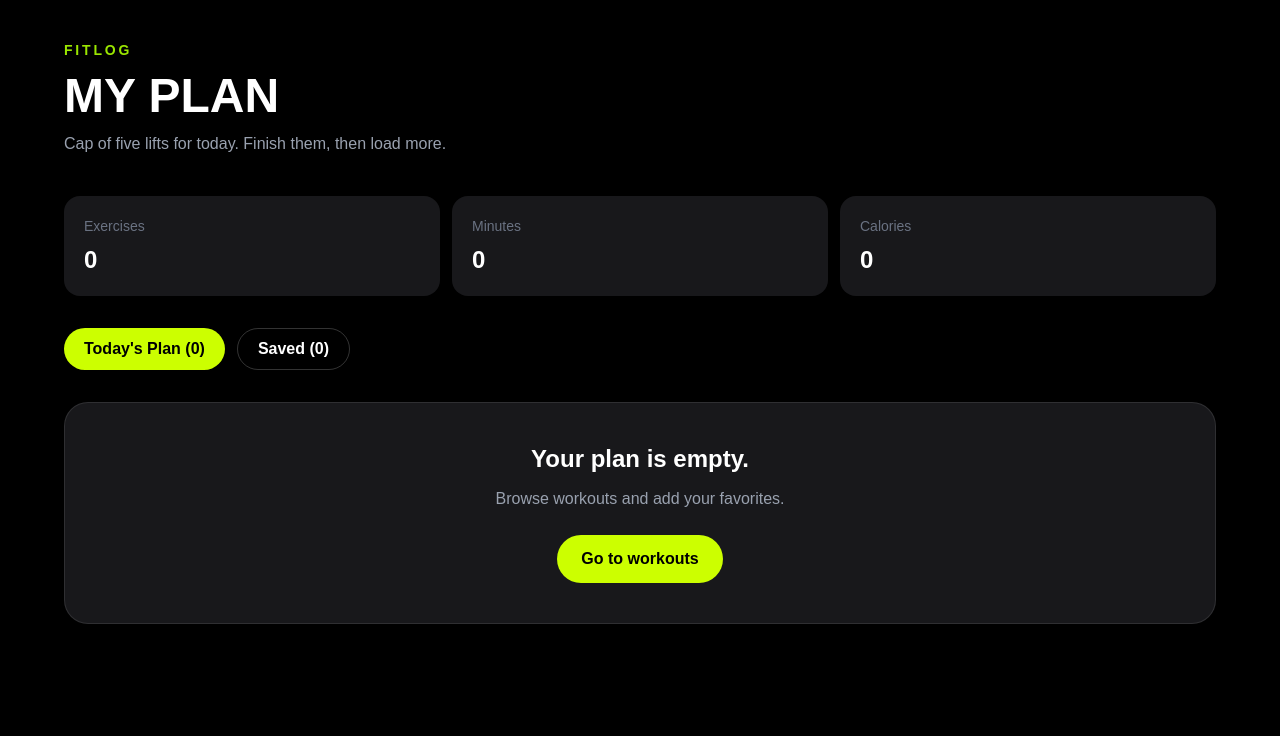
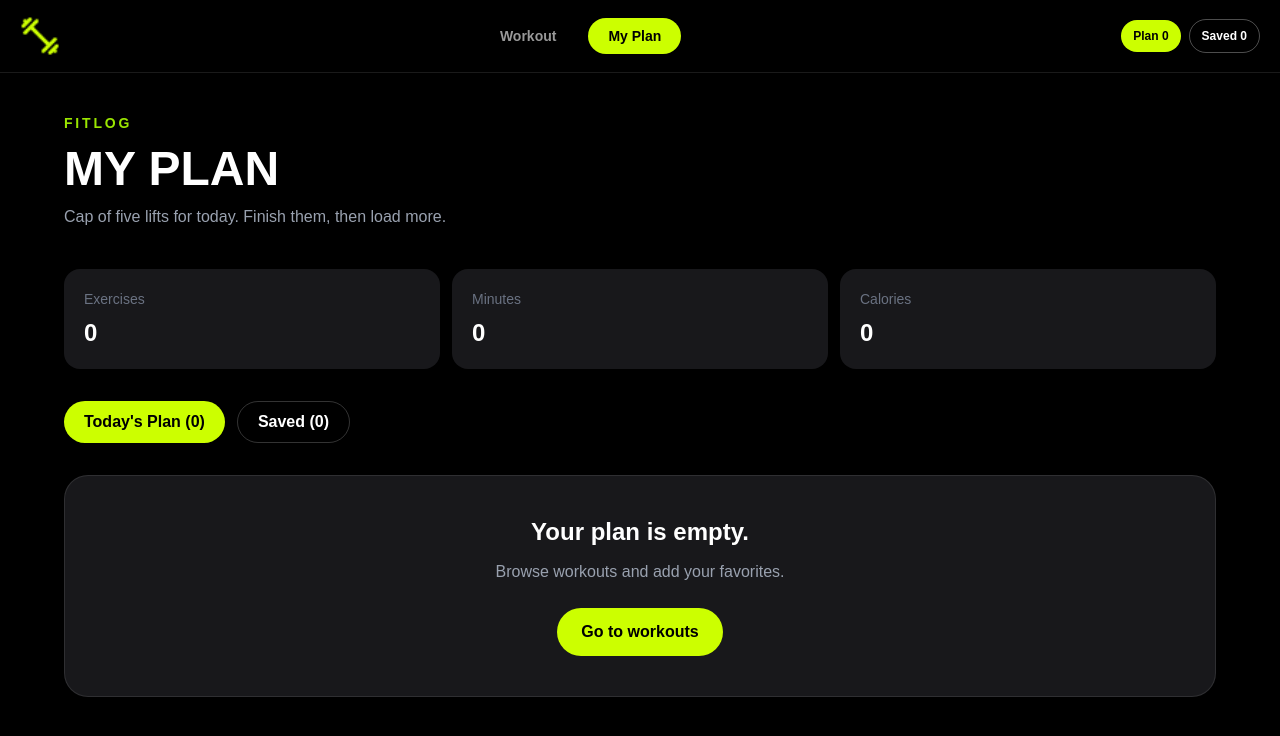
Before and after one commit to ivyakterlotamoni/Assighnment-6, a Next.js app: page /my-plan in a window 1280 px wide. Shown: the top 736 px of the page. Built offline with nearby package versions, Linux system fonts and the light colour scheme.

Commit message:
Add mark as done and dynamic plan counts

```diff
--- a/app/my-plan/page.tsx
+++ b/app/my-plan/page.tsx
@@ -46,6 +46,11 @@ export default function MyPlan() {
     localStorage.setItem("fitlog-saved", JSON.stringify(updated));
   };
 
+  const markAsDone = (id: number) => {
+    alert("Workout marked as done!");
+    removeFromPlan(id);
+  };
+
   const workouts = activeTab === "plan" ? plan : saved;
 
   const totalMinutes = plan.reduce(
@@ -59,11 +64,68 @@ export default function MyPlan() {
   );
 
   return (
-    <main className="min-h-screen bg-black px-6 py-10 text-white">
+    <main className="min-h-screen bg-black text-white">
+
+      {/* ================= NAVBAR ================= */}
+      <nav className="border-b border-white/10">
+        <div className="mx-auto flex max-w-7xl items-center justify-between px-5 py-4">
+
+          <Link href="/" className="flex items-center">
+            <Image
+              src="/logo-image.png"
+              alt="FitLog"
+              width={120}
+              height={40}
+              className="h-10 w-auto object-contain"
+            />
+          </Link>
+
+          <div className="hidden items-center gap-8 md:flex">
+
+            <Link
+              href="/#library"
+              className="text-sm font-semibold text-white/60 transition hover:text-white"
+            >
+              Workout
+            </Link>
+
+            <Link
+              href="/my-plan"
+              className="rounded-full bg-[#ccff00] px-5 py-2 text-sm font-bold text-black"
+            >
+              My Plan
+            </Link>
+
+          </div>
+
+          <div className="flex items-center gap-2">
+
+            <Link
+              href="/my-plan"
+              className="rounded-full bg-[#ccff00] px-3 py-2 text-xs font-bold text-black"
+            >
+              Plan {plan.length}
+            </Link>
+
+            <Link
+              href="/my-plan"
+              className="rounded-full border border-white/30 px-3 py-2 text-xs font-bold text-white"
+            >
+              Saved {saved.length}
+            </Link>
+
+          </div>
+
+        </div>
+      </nav>
+
+      {/* ================= CONTENT ================= */}
+      <div className="px-6 py-10">
         <div className="mx-auto max-w-6xl">
 
           {/* Header */}
           <div className="mb-10">
+
             <p className="mb-3 text-sm font-semibold tracking-[0.2em] text-lime-400">
               FITLOG
             </p>
@@ -75,28 +137,47 @@ export default function MyPlan() {
             <p className="mt-3 text-gray-400">
               Cap of five lifts for today. Finish them, then load more.
             </p>
+
           </div>
 
           {/* Metrics */}
           <div className="mb-8 grid grid-cols-3 gap-3">
+
             <div className="rounded-2xl bg-zinc-900 p-5">
-            <p className="text-sm text-gray-500">Exercises</p>
-            <p className="mt-2 text-2xl font-bold">{plan.length}</p>
+              <p className="text-sm text-gray-500">
+                Exercises
+              </p>
+
+              <p className="mt-2 text-2xl font-bold">
+                {plan.length}
+              </p>
             </div>
 
             <div className="rounded-2xl bg-zinc-900 p-5">
-            <p className="text-sm text-gray-500">Minutes</p>
-            <p className="mt-2 text-2xl font-bold">{totalMinutes}</p>
+              <p className="text-sm text-gray-500">
+                Minutes
+              </p>
+
+              <p className="mt-2 text-2xl font-bold">
+                {totalMinutes}
+              </p>
             </div>
 
             <div className="rounded-2xl bg-zinc-900 p-5">
-            <p className="text-sm text-gray-500">Calories</p>
-            <p className="mt-2 text-2xl font-bold">{totalCalories}</p>
+              <p className="text-sm text-gray-500">
+                Calories
+              </p>
+
+              <p className="mt-2 text-2xl font-bold">
+                {totalCalories}
+              </p>
             </div>
+
           </div>
 
           {/* Tabs */}
           <div className="mb-8 flex gap-3">
+
             <button
               onClick={() => setActiveTab("plan")}
               className={`rounded-full px-5 py-2 font-semibold ${
@@ -118,11 +199,14 @@ export default function MyPlan() {
             >
               Saved ({saved.length})
             </button>
+
           </div>
 
-        {/* Cards */}
+          {/* Empty State */}
           {workouts.length === 0 ? (
+
             <div className="rounded-3xl border border-white/10 bg-zinc-900 p-10 text-center">
+
               <h2 className="text-2xl font-bold">
                 {activeTab === "plan"
                   ? "Your plan is empty."
@@ -139,14 +223,22 @@ export default function MyPlan() {
               >
                 Go to workouts
               </Link>
+
             </div>
+
           ) : (
+
+            /* Workout Cards */
             <div className="grid gap-5 md:grid-cols-2">
+
               {workouts.map((workout) => (
+
                 <div
                   key={workout.id}
                   className="flex gap-4 rounded-2xl border border-white/10 bg-zinc-900 p-4"
                 >
+
+                  {/* Image */}
                   <Image
                     src={workout.image}
                     alt={workout.name}
@@ -156,7 +248,9 @@ export default function MyPlan() {
                     unoptimized
                   />
 
+                  {/* Details */}
                   <div className="flex min-w-0 flex-1 flex-col">
+
                     <h2 className="text-xl font-bold uppercase">
                       {workout.name}
                     </h2>
@@ -166,17 +260,29 @@ export default function MyPlan() {
                     </p>
 
                     <p className="mt-2 text-sm text-gray-400">
-                    {workout.duration} min • {workout.caloriesBurned} kcal • ⭐{" "}
+                      {workout.duration} min •{" "}
+                      {workout.caloriesBurned} kcal • ⭐{" "}
                       {workout.rating}
                     </p>
 
+                    {/* Buttons */}
                     <div className="mt-auto flex flex-wrap gap-2 pt-4">
+
                       <Link
                         href={`/workout/${workout.id}`}
                         className="rounded-full bg-white px-4 py-2 text-sm font-semibold text-black"
                       >
                         View Details
                       </Link>
+
+                      {activeTab === "plan" && (
+                        <button
+                          onClick={() => markAsDone(workout.id)}
+                          className="rounded-full bg-[#ccff00] px-4 py-2 text-sm font-semibold text-black"
+                        >
+                          ✓ Mark as Done
+                        </button>
+                      )}
 
                       <button
                         onClick={() =>
@@ -188,14 +294,22 @@ export default function MyPlan() {
                       >
                         Remove
                       </button>
+
                     </div>
+
                   </div>
+
                 </div>
+
               ))}
+
             </div>
+
           )}
 
         </div>
+      </div>
+
     </main>
   );
 }
--- a/app/page.tsx
+++ b/app/page.tsx
@@ -23,9 +23,18 @@ type Workout = {
 export default function Home() {
   const [workouts, setWorkouts] = useState<Workout[]>([]);
   const [loading, setLoading] = useState(true);
+  const [sortBy, setSortBy] = useState("duration");
+  const [planCount, setPlanCount] = useState(0);
+  const [savedCount, setSavedCount] = useState(0);
 
   useEffect(() => {
-    fetch("https://api.abcz.workers.dev/api/fitlog")
+  const plan = JSON.parse(localStorage.getItem("fitlog-plan") || "[]");
+  const saved = JSON.parse(localStorage.getItem("fitlog-saved") || "[]");
+
+  setPlanCount(plan.length);
+  setSavedCount(saved.length);
+
+  fetch("https://api.abcz.workers.dev/api/fitlog")
       .then((res) => res.json())
       .then((data) => {
         setWorkouts(data);
@@ -75,14 +84,14 @@ export default function Home() {
               href="/my-plan"
               className="rounded-full bg-[#ccff00] px-3 py-2 text-xs font-bold text-black"
             >
-              Plan 0
+              Plan {planCount}
             </a>
 
             <a
               href="/my-plan"
               className="rounded-full border border-white/30 px-3 py-2 text-xs font-bold text-white"
             >
-              Saved 0
+              Saved {savedCount}
             </a>
           </div>
         </div>
```
Lines whose indentation alone changed are shown as unchanged.
